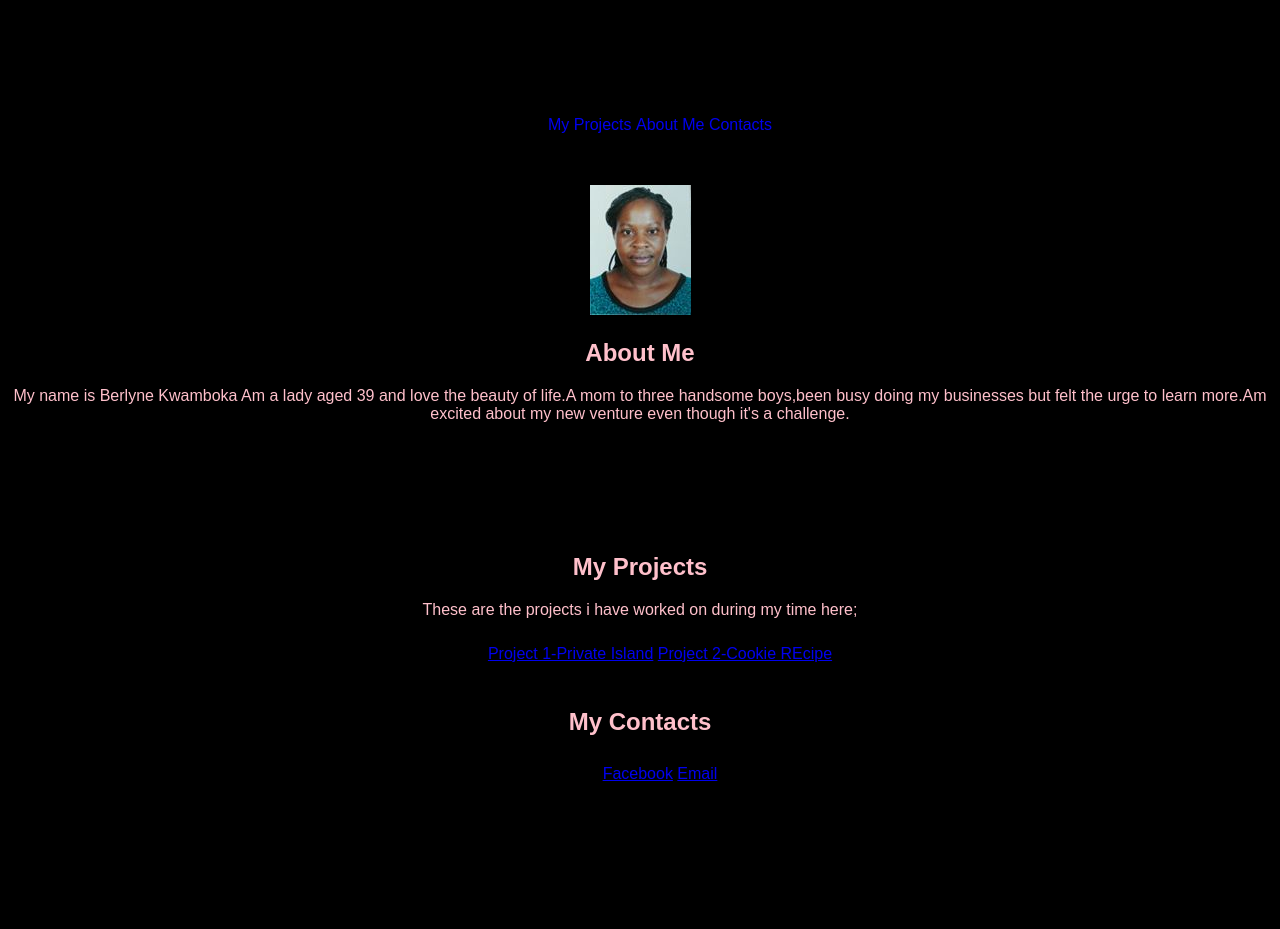
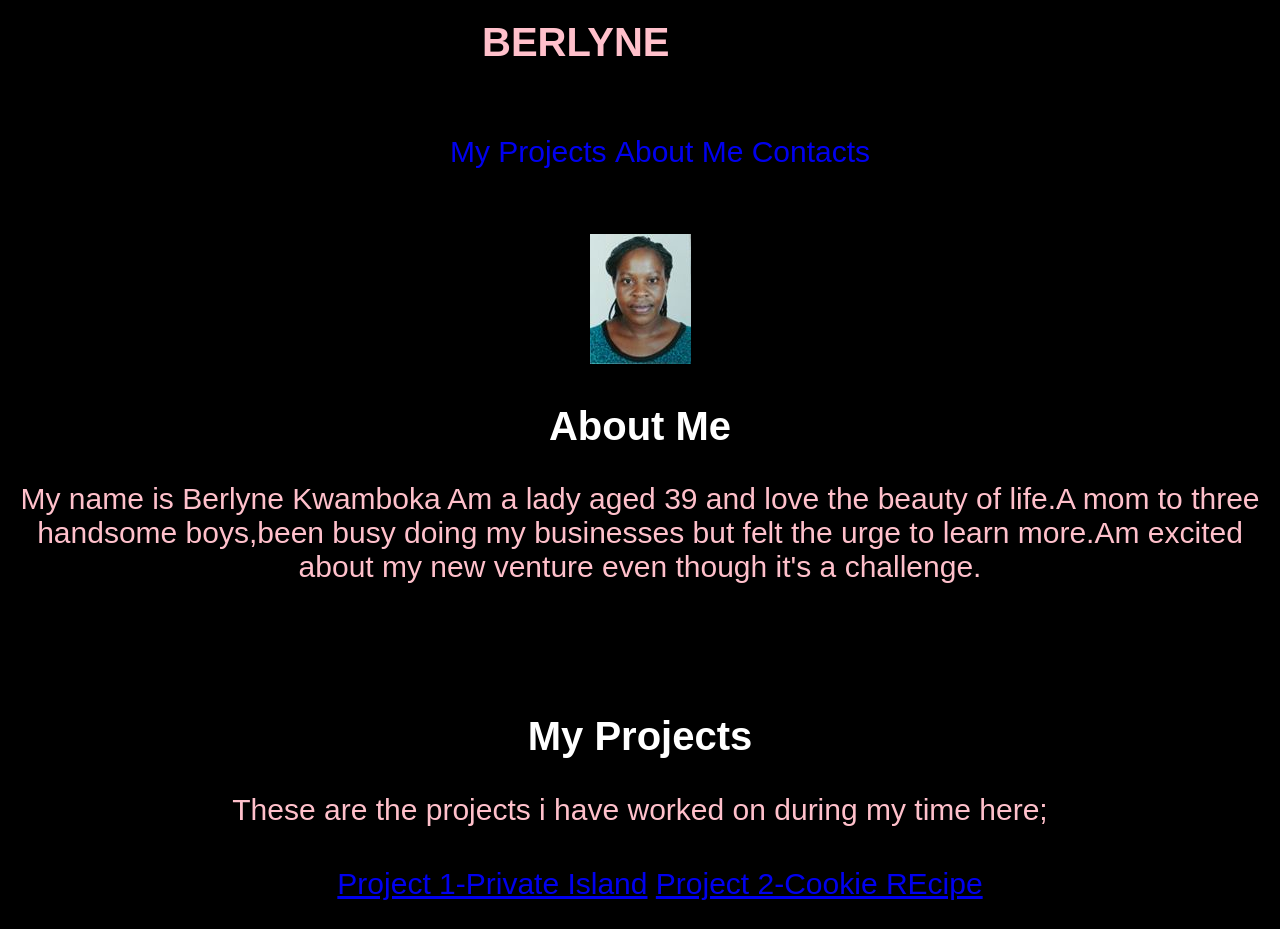
Before and after one commit to Beryle4155/portfolio, a plain HTML site: page index.html in a window 1280 px wide. Shown: the top 929 px of the page. Before the commit the page ends 824 px from the top, so only its background shows below. Drawn offline with Linux system fonts and the light colour scheme.

Commit message:
styled my about me div

```diff
--- a/css/styles.css
+++ b/css/styles.css
@@ -8,6 +8,14 @@ body{
   background-color: black;
   width: auto;
   font-family: sans-serif;font-style: normal;
+  font-size: 30px;
+}
+
+h1{
+  color: pink;
+  font-size: 40px;
+  width:25%;
+  margin:20px auto;
 }
 
 .list{
@@ -25,3 +33,9 @@ ul li{
   display: block;
 margin-top: 130px;
 }
+
+h2{
+  color: white;
+  font-style: lucida;
+  font-size: 40px;
+}
```
